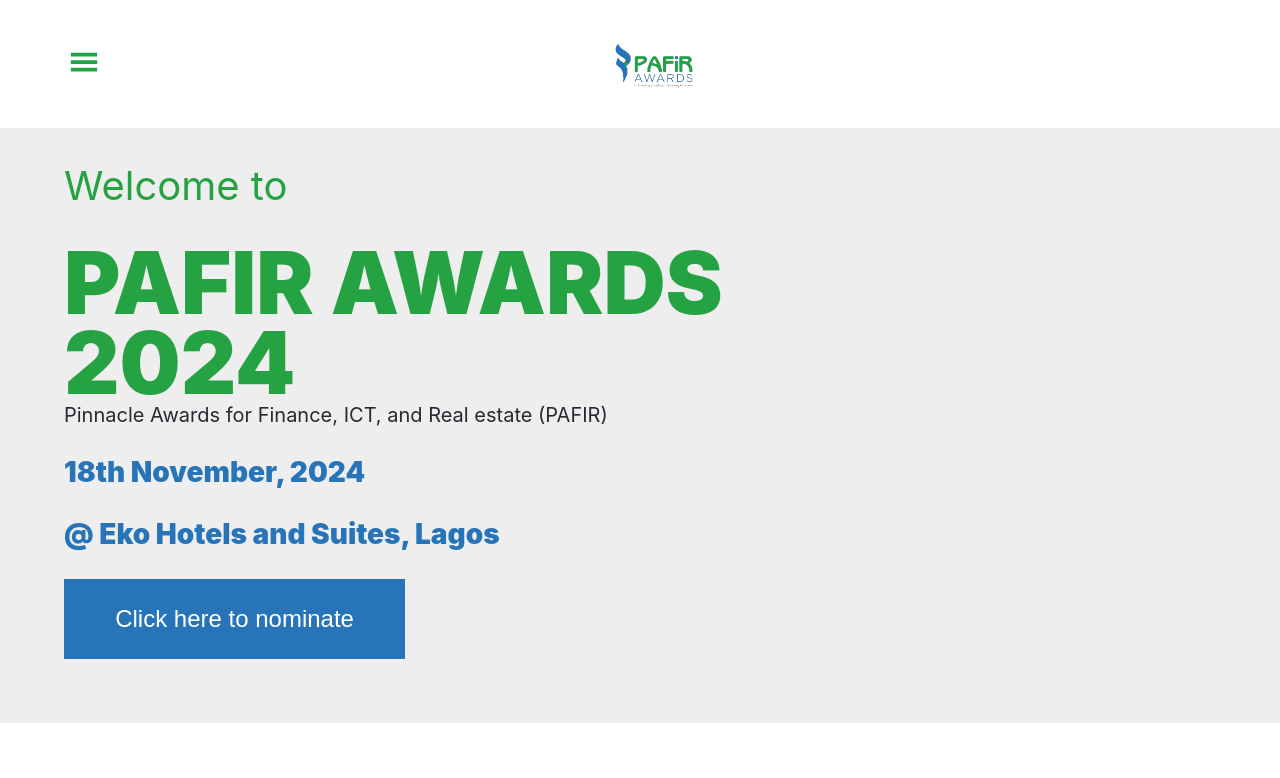
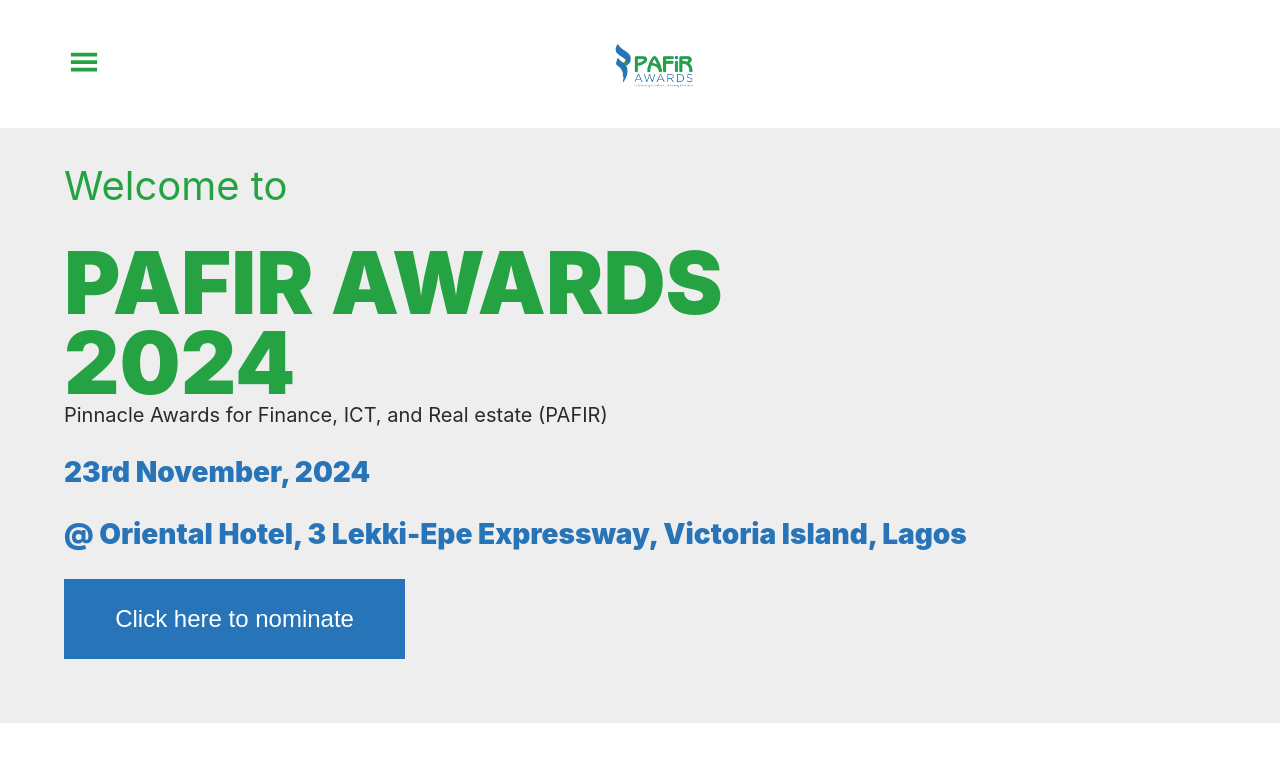
Before and after one commit to prius2055/pafir-awards, a React (Create React App) app: page / in a window 1280 px wide. Shown: the top 778 px of the page. Built offline with nearby package versions, Linux system fonts and the light colour scheme.

Commit message:
changed date and venue

```diff
--- a/src/components/Home.js
+++ b/src/components/Home.js
@@ -14,8 +14,10 @@
           Pinnacle Awards for Finance, ICT, and Real estate (PAFIR)
         </p>
         <div className="hero-date-venue">
-          <p>18th November, 2024</p>
-          <p>@ Eko Hotels and Suites, Lagos</p>
+          <p>23rd November, 2024</p>
+          <p>
+            @ Oriental Hotel, 3 Lekki-Epe Expressway, Victoria Island, Lagos
+          </p>
         </div>
       </div>
 
```
